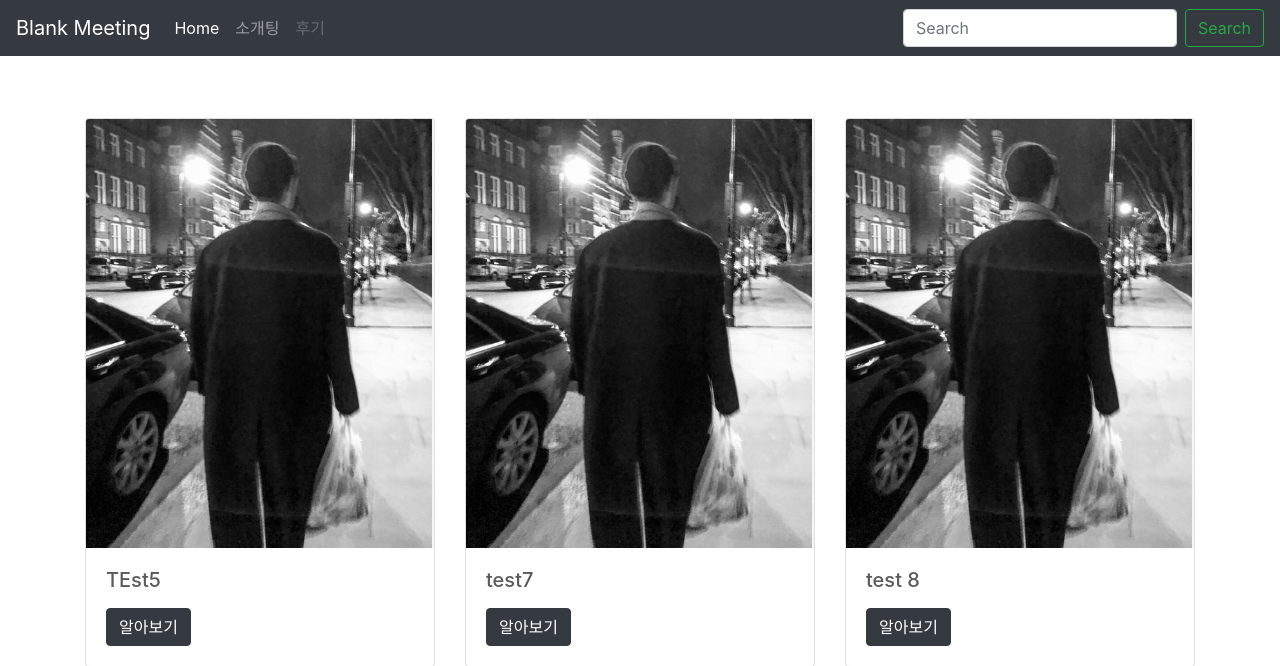
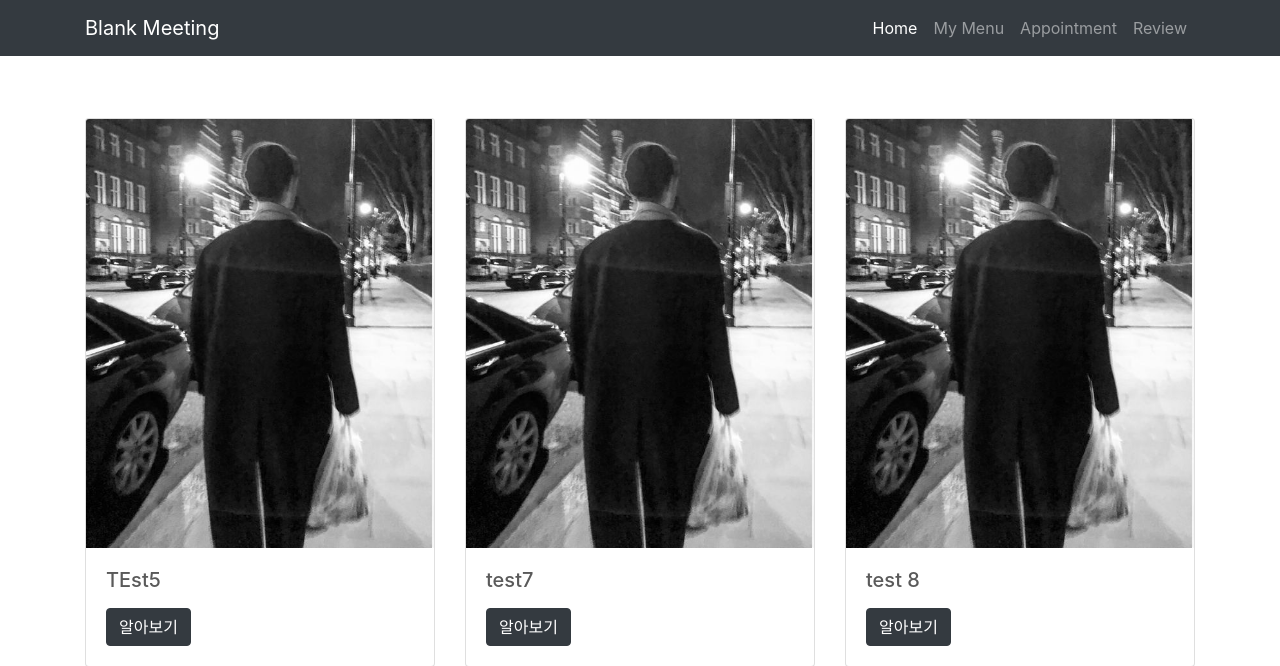
Before and after one commit to gyounghan/Web, a Django app: page /appointment/ in a window 1280 px wide. Shown: the top 666 px of the page. Run offline with Django 3.2, Linux system fonts and the light colour scheme; data comes from the database, SQL or seed files in the repository; some libraries are stand-ins or nearby versions.

Commit message:
appointment home/detail 네비게이션 바 항목 수정
- Blank Meeting
- 항목 HOME, My Menu, Appointment, Review로 구성
- Appointment 클릭시 appointment/home 으로 이동

```diff
--- a/blank_meeting/appointment/templates/index.html
+++ b/blank_meeting/appointment/templates/index.html
@@ -42,45 +42,37 @@
     </head>
     <body>
         <header>
-            <nav class="navbar navbar-expand-md navbar-dark fixed-top bg-dark">
+            <nav class="navbar navbar-expand-lg navbar-dark bg-dark fixed-top">
+                <div class="container">
                     <a class="navbar-brand" href="#">Blank Meeting</a>
                     <button
                         class="navbar-toggler"
                         type="button"
                         data-toggle="collapse"
-                    data-target="#navbarCollapse"
-                    aria-controls="navbarCollapse"
+                        data-target="#navbarResponsive"
+                        aria-controls="navbarResponsive"
                         aria-expanded="false"
                         aria-label="Toggle navigation">
                         <span class="navbar-toggler-icon"></span>
                     </button>
-                <div class="collapse navbar-collapse" id="navbarCollapse">
-                    <ul class="navbar-nav mr-auto">
+                    <div class="collapse navbar-collapse" id="navbarResponsive">
+                        <ul class="navbar-nav ml-auto">
                             <li class="nav-item active">
                                 <a class="nav-link" href="#">Home
-                                <span class="sr-only">(current)</span></a>
+                                    <span class="sr-only">(current)</span>
+                                </a>
                             </li>
                             <li class="nav-item">
-                            <a class="nav-link" href="#">소개팅</a>
+                                <a class="nav-link" href="#">My Menu</a>
                             </li>
                             <li class="nav-item">
-                            <a class="nav-link disabled" href="#" tabindex="-1" aria-disabled="true">후기</a>
+                                <a class="nav-link" href="{% url 'home' %}">Appointment</a>
+                            </li>
+                            <li class="nav-item">
+                                <a class="nav-link" href="#">Review</a>
                             </li>
                         </ul>
-                    <form
-                        class="form-inline mt-2 mt-md-0"
-                        action="{% url 'SearchFormView' %}"
-                        method="post">
-                        {% csrf_token %}
-                        <input
-                            class="form-control mr-sm-2"
-                            type="text"
-                            placeholder="Search"
-                            aria-label="Search"
-                            name="q"
-                            value="{{q}}">
-                        <button class="btn btn-outline-success my-2 my-sm-0" type="submit">Search</button>
-                    </form>
+                    </div>
                 </div>
             </nav>
         </header>
@@ -144,6 +136,6 @@
     <script>
         window.jQuery || document.write('<script src="../assets/js/vendor/jquery.slim.min.js"><\/script>')
     </script>
-    <script src="../assets/dist/js/bootstrap.bundle.js"></script>
+    <script src="{% static 'vendor/bootstrap/js/bootstrap.bundle.min.js' %}"></script>
 </body>
 </html>
```
Also changed, not shown: blank_meeting/appointment/templates/detail2.html (+4 -4 lines). Lines whose indentation alone changed are shown as unchanged.
